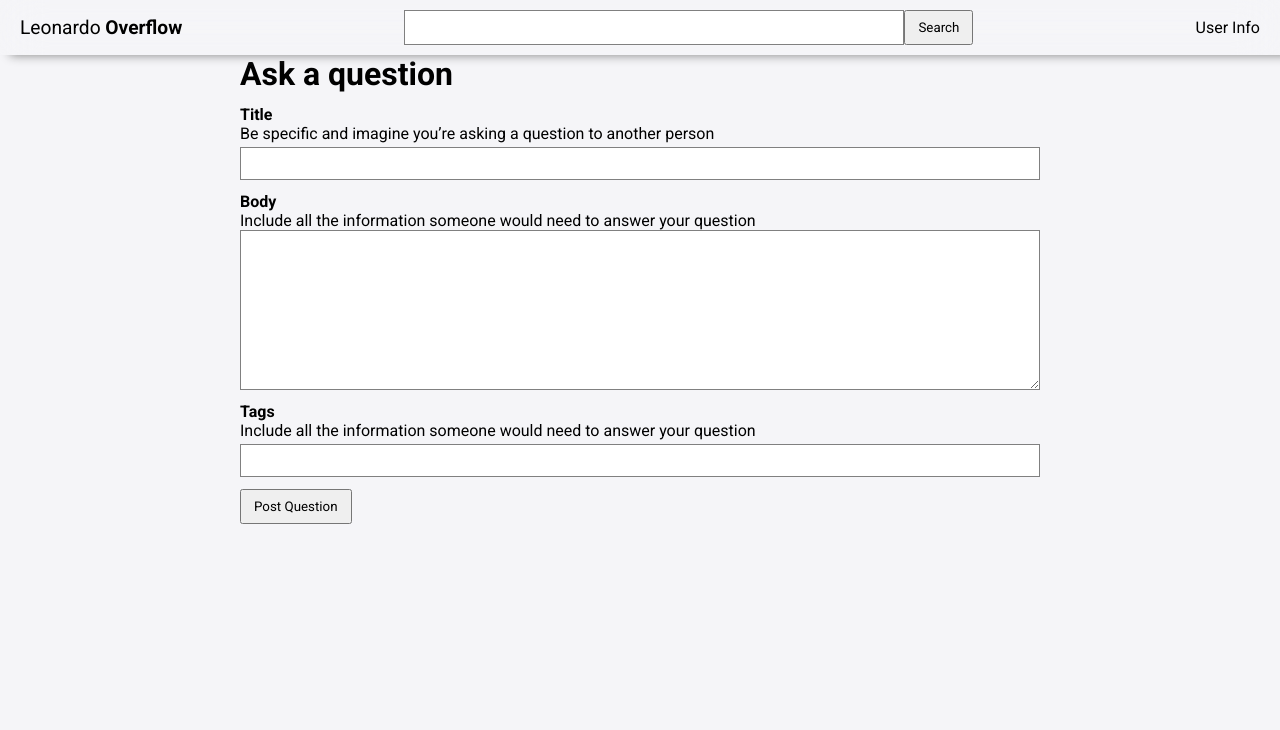
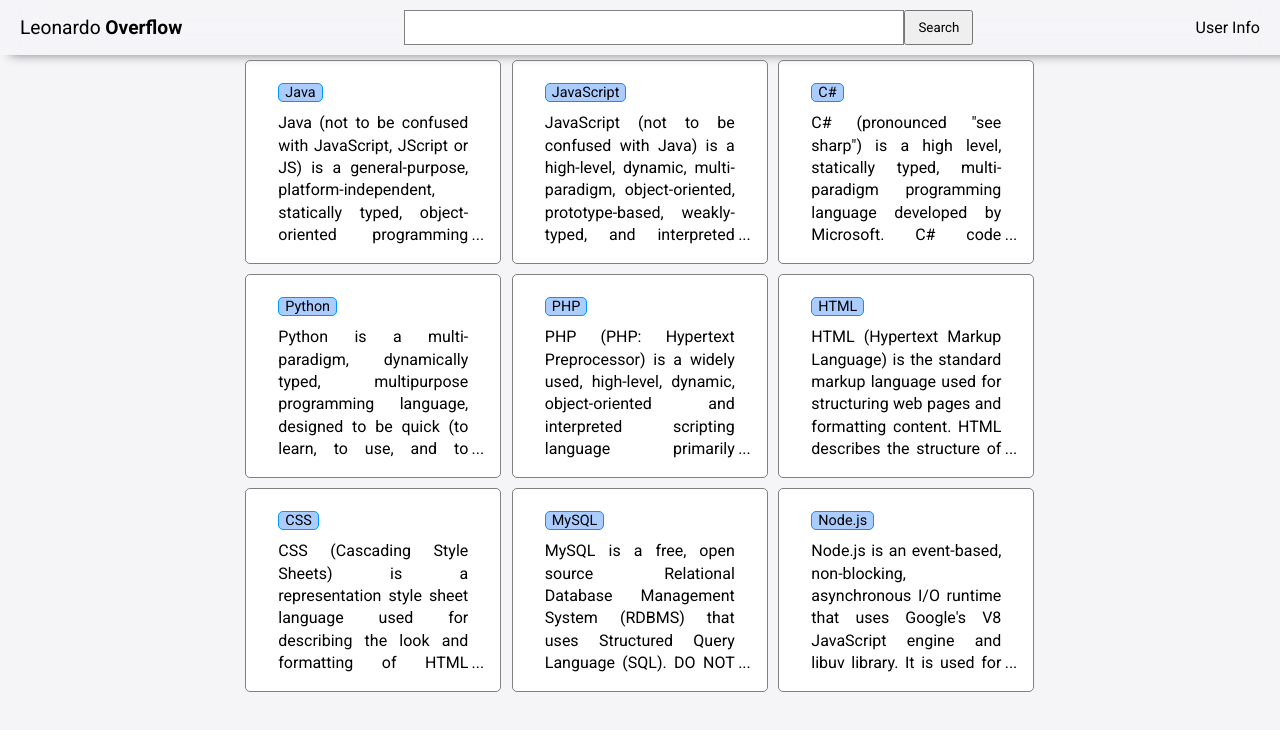
Before and after one commit to kibutzzz/leonardo-overflow-client, a React (Create React App) app: page /tags in a window 1280 px wide. Shown: the top 730 px of the page. Built offline with nearby package versions, Linux system fonts and the light colour scheme.

Commit message:
add tags page

```diff
--- a/src/App.js
+++ b/src/App.js
@@ -1,12 +1,12 @@
 import React from "react";
-import Ask from "./pages/Ask";
+import Tags from "./pages/Tags";
 import Navbar from "./components/Navbar";
 
 function App() {
   return (
     <>
       <Navbar />
-      <Ask />
+      <Tags />
     </>
   );
 }
--- a/src/components/Navbar/index.js
+++ b/src/components/Navbar/index.js
@@ -14,6 +14,7 @@
   top: 0;
   backdrop-filter: blur(20px);
 
+  z-index: 100;
   justify-content: space-between;
   align-items: center;
 
--- a/src/components/Tag/index.js
+++ b/src/components/Tag/index.js
@@ -2,6 +2,7 @@
 import styled from "styled-components";
 
 const TagContainer = styled.span`
+  display: inline-block;
   padding: 0px 6px;
   font-size: 0.9em;
   margin-right: 4px;
--- /dev/null
+++ b/src/components/TagBox/index.js
@@ -0,0 +1,61 @@
+import React from "react";
+import Tag from "../Tag";
+
+import styled from "styled-components";
+
+const Box = styled.div`
+  width: 32%;
+
+  padding: 16px;
+  margin: 0.66%;
+
+  border-radius: 5px;
+  border: solid 1px grey;
+  background-color: white;
+
+  span {
+    margin-left: 1rem;
+    margin-top: 6px;
+  }
+
+  p {
+    --max-lines: 6;
+    --line-height: 1.4rem;
+
+    position: relative;
+    line-height: var(--line-height);
+    margin-top: 10px;
+    padding: 0 1rem;
+    text-align: justify;
+
+    max-height: calc(var(--line-height) * var(--max-lines));
+    overflow: hidden;
+
+    ::before {
+      content: "...";
+      background-color: white;
+      position: absolute;
+      bottom: 0;
+      right: 0;
+    }
+    ::after {
+      content: "";
+      position: absolute;
+      right: 0;
+      width: 1rem;
+      height: 1rem;
+      background-color: white;
+    }
+  }
+`;
+
+const TagBox = props => {
+  return (
+    <Box>
+      <Tag {...props} />
+      <p>{props.description}</p>
+    </Box>
+  );
+};
+
+export default TagBox;
--- /dev/null
+++ b/src/components/TagGrid/index.js
@@ -0,0 +1,78 @@
+import React, { useState } from "react";
+import TagBox from "../TagBox";
+
+import styled from "styled-components";
+
+const Grid = styled.div`
+  display: flex;
+  flex-wrap: wrap;
+`;
+
+const TagGrid = () => {
+  const [tags] = useState([
+    {
+      id: 1,
+      name: "Java",
+      description:
+        'Java (not to be confused with JavaScript, JScript or JS) is a general-purpose, platform-independent, statically typed, object-oriented programming language designed to be used in conjunction with the Java Virtual Machine (JVM). "Java platform" is the name for a computing system that has installed tools for developing and running Java programs. Use this tag for questions referring to the Java programming language or Java platform tools.'
+    },
+    {
+      id: 2,
+      name: "JavaScript",
+      description:
+        "JavaScript (not to be confused with Java) is a high-level, dynamic, multi-paradigm, object-oriented, prototype-based, weakly-typed, and interpreted language used for both client-side and server-side scripting. Its primary use is in the rendering and manipulation of web pages. Use this tag for questions regarding ECMAScript and its various dialects/implementations (excluding ActionScript and Google-Apps-Script)."
+    },
+    {
+      id: 3,
+      name: "C#",
+      description:
+        "C# (pronounced \"see sharp\") is a high level, statically typed, multi-paradigm programming language developed by Microsoft. C# code usually targets Microsoft's .NET family of tools and run-times, which include the .NET Framework, .NET Core and Xamarin among others. Use this tag for questions about code written in C# or C#'s formal specification."
+    },
+    {
+      id: 4,
+      name: "Python",
+      description:
+        "Python is a multi-paradigm, dynamically typed, multipurpose programming language, designed to be quick (to learn, to use, and to understand), and to enforce a clean and uniform syntax. Two similar but incompatible versions of Python are commonly in use, Python 2.7 and 3.x. For version-specific Python questions, add the [python-2.7] or [python-3.x] tag. When using a Python variant or library (e.g. Jython, PyPy, Pandas, Numpy), please include it in the tags."
+    },
+    {
+      id: 5,
+      name: "PHP",
+      description:
+        "PHP (PHP: Hypertext Preprocessor) is a widely used, high-level, dynamic, object-oriented and interpreted scripting language primarily designed for server-side web development."
+    },
+    {
+      id: 6,
+      name: "HTML",
+      description:
+        "HTML (Hypertext Markup Language) is the standard markup language used for structuring web pages and formatting content. HTML describes the structure of a website semantically along with cues for presentation, making it a markup language, rather than a programming language. HTML works in conjunction primarily with CSS and JavaScript, adding style and behavior to the pages. The most recent revision to the HTML specification is HTML5.2."
+    },
+    {
+      id: 7,
+      name: "CSS",
+      description:
+        "CSS (Cascading Style Sheets) is a representation style sheet language used for describing the look and formatting of HTML (HyperText Markup Language), XML (Extensible Markup Language) documents and SVG elements including (but not limited to) colours, layout, fonts, and animations. It also describes how elements should be rendered on screen, on paper, in speech, or on other media."
+    },
+    {
+      id: 8,
+      name: "MySQL",
+      description:
+        "MySQL is a free, open source Relational Database Management System (RDBMS) that uses Structured Query Language (SQL). DO NOT USE this tag for other DBs such as SQL Server, SQLite etc. Those are different DBs which all use their own dialects of SQL to manage the data."
+    },
+    {
+      id: 9,
+      name: "Node.js",
+      description:
+        "Node.js is an event-based, non-blocking, asynchronous I/O runtime that uses Google's V8 JavaScript engine and libuv library. It is used for developing applications that make heavy use of the ability to run JavaScript both on the client, as well as on server side and therefore benefit from the re-usability of code and the lack of context switching."
+    }
+  ]);
+
+  return (
+    <Grid>
+      {tags.map(tag => (
+        <TagBox {...tag} />
+      ))}
+    </Grid>
+  );
+};
+
+export default TagGrid;
--- /dev/null
+++ b/src/pages/Tags.js
@@ -0,0 +1,12 @@
+import React from 'react';
+import Container from '../components/general/styles/Container';
+import TagGrid from '../components/TagGrid';
+
+
+const Tags = () => {
+  return <Container>
+    <TagGrid />
+  </Container>
+}
+
+export default Tags;
```
